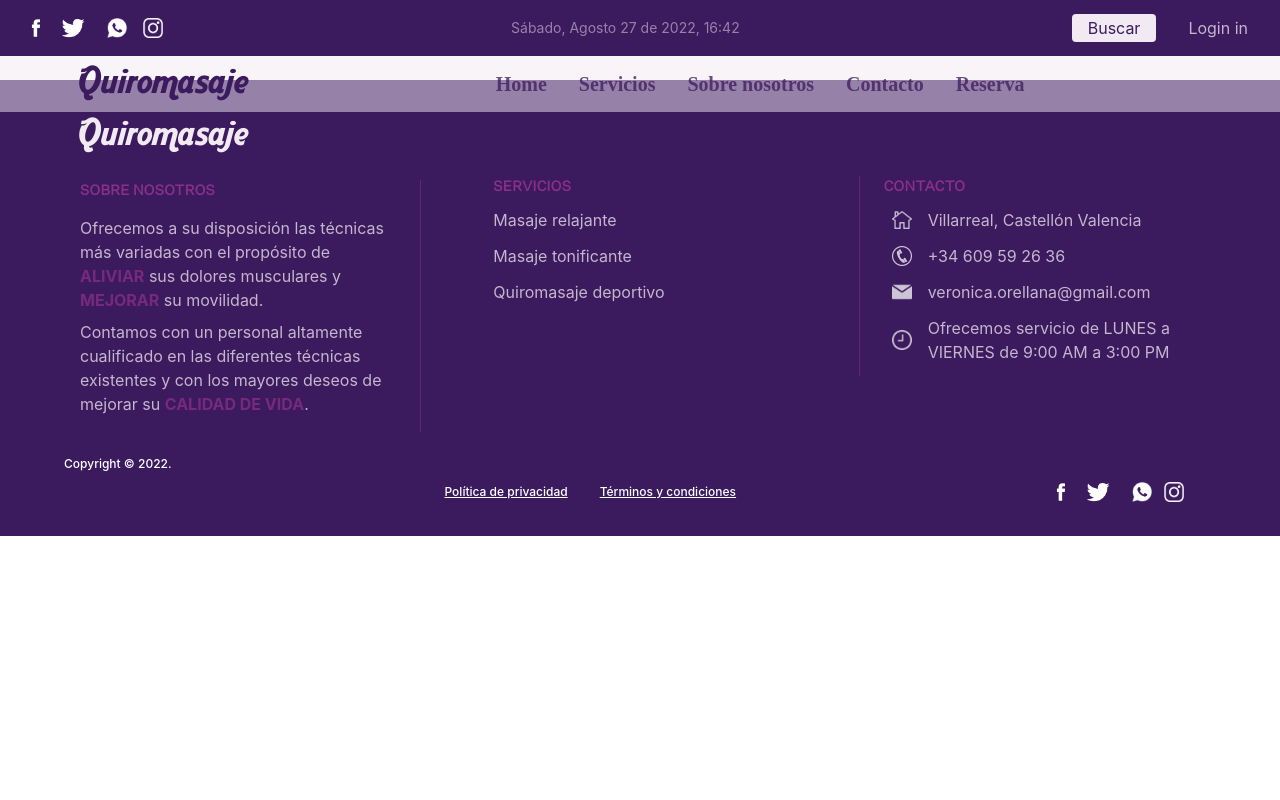
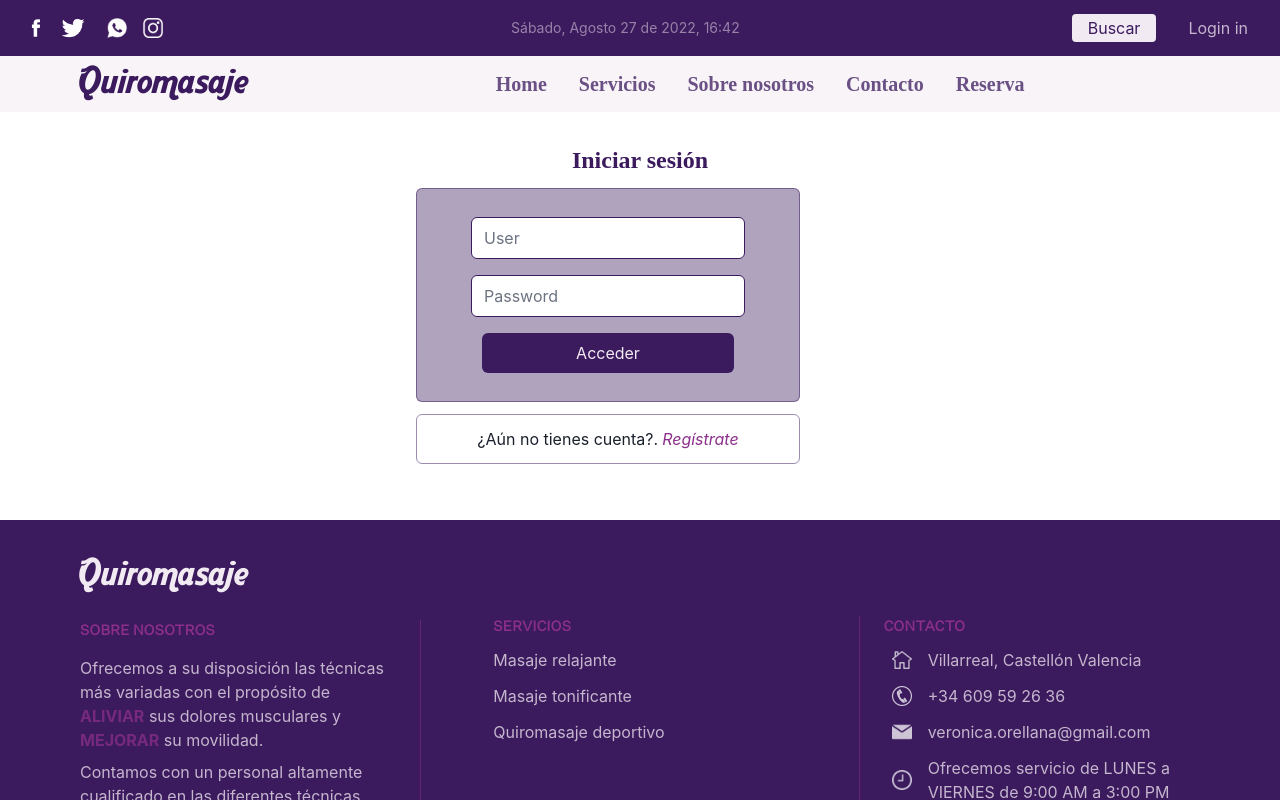
Before and after one commit to Dolo86rv/webclinic, a React (Create React App) app: page /login in a window 1280 px wide. Shown: the top 800 px of the page. Built offline with nearby package versions, Linux system fonts and the light colour scheme; a web font is replaced by a local one.

Commit message:
se crea la pagina de login

```diff
--- a/src/App.js
+++ b/src/App.js
@@ -1,6 +1,5 @@
 import Layout from './Component/Layout/index';
 import './App.css';
-
 
 function App() {
   return (
--- a/src/Component/Assistant/buttonPurple.js
+++ b/src/Component/Assistant/buttonPurple.js
@@ -1,7 +1,7 @@
 import React from 'react'
 import { HashLink as Link } from 'react-router-hash-link'
 
-export const Button = ({text,dir}=this.props) => {
+export const ButtonPurple = ({text,dir}=this.props) => {
   return (
     <>
     <Link to={dir} className="bg-c-malva opacity-75 text-c-fondo rounded-md py-1 px-4 hover:opacity-50">{text}</Link>
--- a/src/Component/Contents/listdata.js
+++ b/src/Component/Contents/listdata.js
@@ -9,7 +9,7 @@ export const ListData=[
     {
       id:'beneficios',
       title:'Beneficios',
-      description:['Aumenta la temperatura de la piel.','Estimula la circulación sanguínea y linfática del cuerpo.','Estira los tejidos blandos eliminando posibles adherencias.','Oxigena la sangre.', 'Estimula y relaja músculos, tendones y el sistema nervioso en general.'],
+      description:'Aumenta la temperatura de la piel. Estimula la circulación sanguínea y linfática del cuerpo. Estira los tejidos blandos eliminando posibles adherencias. Oxigena la sangre. Estimula y relaja músculos, tendones y el sistema nervioso en general. Recomendable para tratar la ciática o la lumbalgia, esguinces, tortícolis...',
       href:'/ventajas',
       src: require('../../img/quiro2.webp')
     },
--- a/src/Component/Header/index.js
+++ b/src/Component/Header/index.js
@@ -6,7 +6,7 @@ import twitter from '../../img/twitt-28x28.webp'
 import facebook from '../../img/facebok-28x28.webp'
 import { Fecha } from '../Fecha'
 import { Navbar } from './navbar'
-import { Button } from '../Assistant/buttonPurple'
+import { ButtonPurple } from '../Assistant/buttonPurple'
 import { ButtonWhite } from '../Assistant/buttonWhite'
 //import { Login } from '../Login'
 import { menu } from '../Contents/listmenu'
@@ -34,7 +34,7 @@ export const Header = () => {
         <Fecha />
         <div className="ml-1 my-4 sm:ml-0 sm:my-1 mr-4">
           <ButtonWhite text="Buscar" dir='/' />
-          <Button text="Login in" dir='/'  />
+          <ButtonPurple text="Login in" dir='/login'  />
         </div>
       </div>
       <Navbar list={menu} />
--- a/src/Component/Home/section1.js
+++ b/src/Component/Home/section1.js
@@ -1,5 +1,5 @@
 import React from 'react'
-import { Button } from '../Assistant/buttonPurple'
+import { ButtonPurple } from '../Assistant/buttonPurple'
 import { ListData } from '../Contents/listdata'
 
 export const Section1 = () => {
@@ -19,7 +19,7 @@ export const Section1 = () => {
                 <li className="mt-2 text-slate-500 justify-center items-center">{item.description}<br/></li>
               </ul>
             <div className="pt-8 pl-0 3s:pl-20 1s:pl-52">
-              <Button text="Leer más" dir='/'/>
+              <ButtonPurple text="Leer más" dir='/'/>
             </div>
           </div>
         </div>
--- a/src/Component/Home/section2.js
+++ b/src/Component/Home/section2.js
@@ -8,9 +8,7 @@ export const Galeria = () => {
       <p className="text-center text-c-malva text-xl pb-12 sm:pb-16 font-medium sm:text-4xl">Nuestros Servicios</p>
       <p className="texto2 text-c-rose font-semibold text-xl text-center">Regalarse una sesión de masaje es cuidarse y amarse.</p>
       <div className="mx-auto grid grid-cols-3">
-        <Box bg='tomato' w='100%' p={4} color='white'>
-          Ejemplo de caja
-        </Box>
+
         <div>
 
         </div>
--- a/src/Component/Login/index.js
+++ b/src/Component/Login/index.js
@@ -1,28 +1,50 @@
-import React, { useState } from 'react'
-//import { HashLink as Link} from 'react-router-hash-link'
-import { Menu } from '@headlessui/react'
-import { Fragment } from 'react'
+//import React, { useState } from 'react'
+import { HashLink as Link} from 'react-router-hash-link'
+import { useForm } from 'react-hook-form'
+//import { Menu } from '@headlessui/react'
+//import { Fragment } from 'react'
 
-const links = [
-  { href: '/account-settings', label: 'Account settings' },
-  { href: '/support', label: 'Support' },
-  { href: '/license', label: 'License' },
-  { href: '/sign-out', label: 'Sign out' },
-]
+
 
 export const Login = () => {
-  const [active, setActive]=useState(false)
+  const { register, formState:{errors}, handleSubmit}=useForm()
 
-  const handleClick=()=>{
-    setActive(!active)
-  }
   return (
-        <div className="mr-8">
-        <Menu>
+    <div className="flex-grow w-full mt-28">
+        <div className="text-center max-w-md mx-auto">
+          <div className=" items-center">
+            <h5 className="texto2 pb-3 pt-8 text-c-malva text-2xl font-bold">Iniciar sesión</h5>
+          </div>
+          <form onSubmit={handleSubmit()} className="flex-col border rounded-md border-c-malva border-opacity-50 max-w-sm bg-c-malva bg-opacity-40 p-3">
+            <div className="py-4">
+              <input type='text' {...register('user', {required:true})} placeholder='User' className="border-c-malva rounded-md" />
+              {errors.user?.type==='required' && <p>Por favor introduzca el usuario</p> }
+            </div>
+            <div>
+              <input type="password" {...register('password', {required:true})} placeholder='Password' className="border-c-malva rounded-md" />
+              {errors.password?.type === 'required' && <p>Por favor introduzca la contraseña</p>}
+            </div>
+            <div className="my-4">
+              <button type='submit' name='' value='' className="bg-c-malva px-[94px] py-2 rounded-md text-c-fondo">Acceder</button>
+            </div>
+          </form>
+          <div className="mt-3 max-w-sm border border-c-malva border-opacity-50 rounded-md">
+            <div className="flex justify-center items-center py-3">
+              <p className="pr-1">¿Aún no tienes cuenta?.</p>
+              <Link to="/" className="italic font text-c-rose">Regístrate</Link>
+            </div>
+          </div>
+        </div>
+    </div>
+)
+}
+
+/*
+    <Menu>
       <Menu.Button>Options</Menu.Button>
       <Menu.Items>
         {links.map((link) => (
-          /* Use the `active` state to conditionally style the active item. */
+          Use the `active` state to conditionally style the active item.
           <Menu.Item key={link.href} as={Fragment}>
             {({ active }) => (
               <a
@@ -39,14 +61,11 @@ export const Login = () => {
         ))}
       </Menu.Items>
     </Menu>
-        </div>
-)
-}
 
-/*<div className="flex-grow w-96 h-80 bg-c-malva ">
-        <h5>Login</h5>
-        <input type='text' name='usuario' value='' placeholder='user' />\
-        <input type="password" name='contrasena' value='' placeholder='password' />
-        <input type='submit' name='' value='Ingresar'  />
-        <Link to='#'>¿Olvidaste tu contraseña?</Link>
-    </div>*/
+    const links = [
+  { href: '/account-settings', label: 'Account settings' },
+  { href: '/support', label: 'Support' },
+  { href: '/license', label: 'License' },
+  { href: '/sign-out', label: 'Sign out' },
+]
+    */
--- a/src/assets/main.css
+++ b/src/assets/main.css
@@ -664,6 +664,10 @@ select {
   margin-top: 5rem;
   margin-bottom: 5rem;
 }
+.mx-10 {
+  margin-left: 2.5rem;
+  margin-right: 2.5rem;
+}
 .mx-8 {
   margin-left: 2rem;
   margin-right: 2rem;
@@ -704,8 +708,8 @@ select {
 .mt-2 {
   margin-top: 0.5rem;
 }
-.mr-8 {
-  margin-right: 2rem;
+.mt-3 {
+  margin-top: 0.75rem;
 }
 .mt-5 {
   margin-top: 1.25rem;
@@ -735,9 +739,6 @@ select {
 .h-screen {
   height: 100vh;
 }
-.h-80 {
-  height: 20rem;
-}
 .max-h-56 {
   max-height: 14rem;
 }
@@ -746,9 +747,6 @@ select {
 }
 .w-full {
   width: 100%;
-}
-.w-96 {
-  width: 24rem;
 }
 .max-w-7xl {
   max-width: 80rem;
@@ -761,6 +759,9 @@ select {
 }
 .max-w-sm {
   max-width: 24rem;
+}
+.max-w-md {
+  max-width: 28rem;
 }
 .max-w-\[280px\] {
   max-width: 280px;
@@ -827,6 +828,10 @@ select {
   --tw-border-opacity: 1;
   border-color: rgb(139 47 139 / var(--tw-border-opacity));
 }
+.border-c-malva {
+  --tw-border-opacity: 1;
+  border-color: rgb(59 26 94 / var(--tw-border-opacity));
+}
 .border-opacity-50 {
   --tw-border-opacity: 0.5;
 }
@@ -860,11 +865,20 @@ select {
 .bg-opacity-50 {
   --tw-bg-opacity: 0.5;
 }
+.bg-opacity-40 {
+  --tw-bg-opacity: 0.4;
+}
 .object-cover {
   object-fit: cover;
 }
 .p-8 {
   padding: 2rem;
+}
+.p-3 {
+  padding: 0.75rem;
+}
+.p-4 {
+  padding: 1rem;
 }
 .py-1 {
   padding-top: 0.25rem;
@@ -897,6 +911,14 @@ select {
 .px-6 {
   padding-left: 1.5rem;
   padding-right: 1.5rem;
+}
+.px-\[94px\] {
+  padding-left: 94px;
+  padding-right: 94px;
+}
+.py-3 {
+  padding-top: 0.75rem;
+  padding-bottom: 0.75rem;
 }
 .pr-4 {
   padding-right: 1rem;
@@ -946,8 +968,17 @@ select {
 .pb-12 {
   padding-bottom: 3rem;
 }
+.pr-1 {
+  padding-right: 0.25rem;
+}
 .pt-1 {
   padding-top: 0.25rem;
+}
+.pt-4 {
+  padding-top: 1rem;
+}
+.pl-5 {
+  padding-left: 1.25rem;
 }
 .text-center {
   text-align: center;
@@ -968,6 +999,10 @@ select {
   font-size: 1.25rem;
   line-height: 1.75rem;
 }
+.text-2xl {
+  font-size: 1.5rem;
+  line-height: 2rem;
+}
 .font-semibold {
   font-weight: 600;
 }
@@ -979,6 +1014,9 @@ select {
 }
 .uppercase {
   text-transform: uppercase;
+}
+.italic {
+  font-style: italic;
 }
 .not-italic {
   font-style: normal;
```
Also changed, not shown: src/Component/RequestService/index.js (+9 -7 lines), src/Component/Validator/index.js (+11 -3 lines).
